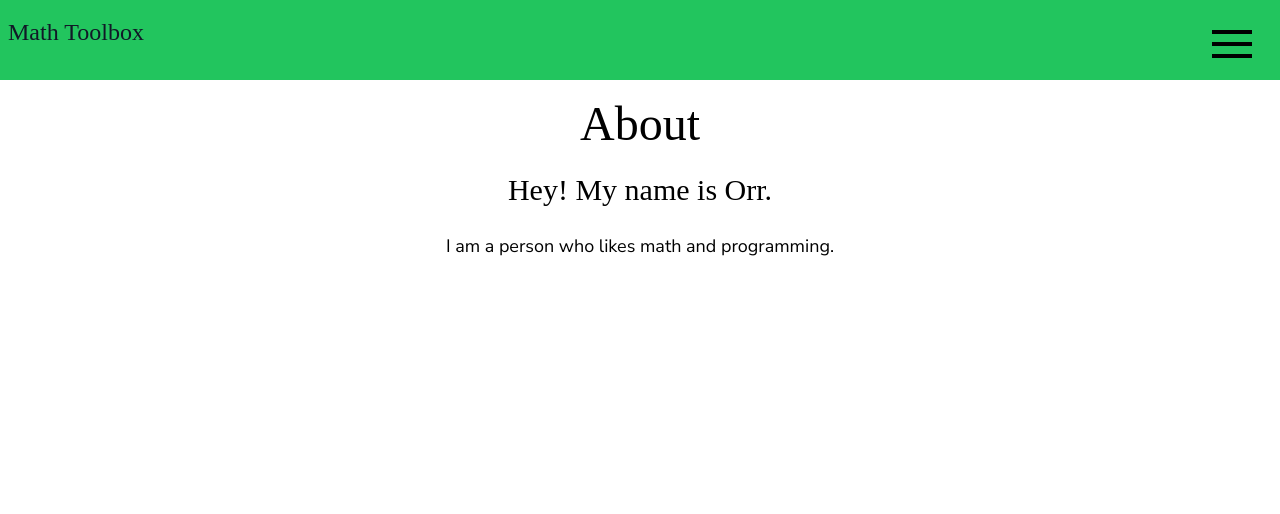
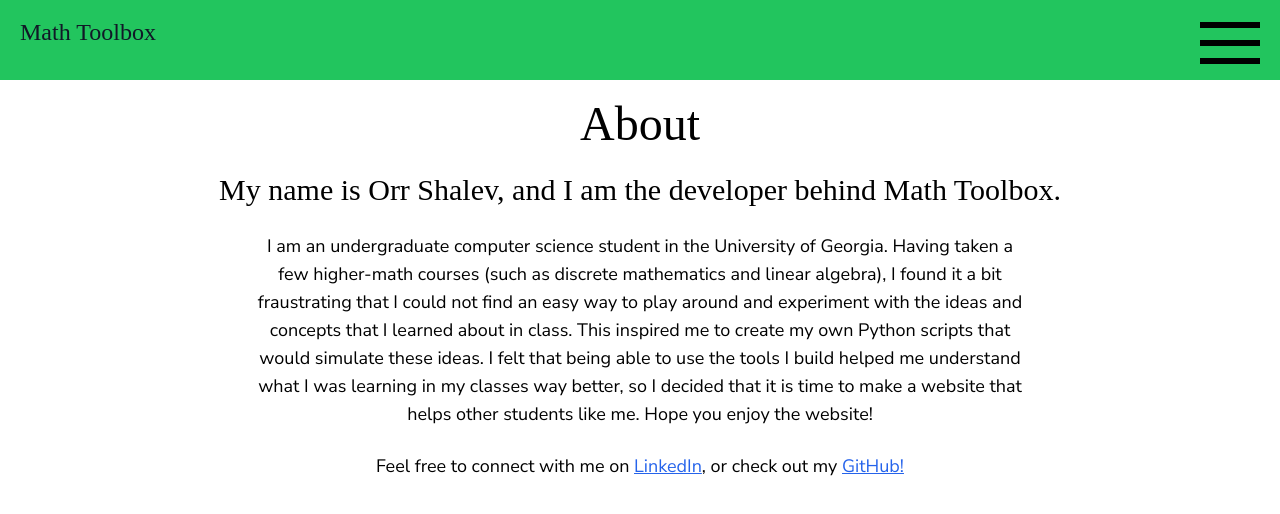
Before and after one commit to orrshalev/math-tools-next, a Next.js app: page /about in a window 1280 px wide. Shown: the top 514 px of the page. Built offline with nearby package versions, Linux system fonts and the light colour scheme; a web font is replaced by a local one.

Commit message:
Production ready

```diff
--- a/src/components/NavBar/NavBar.tsx
+++ b/src/components/NavBar/NavBar.tsx
@@ -31,24 +31,19 @@ const NavBar = () => {
   const [showSidebar, setShowSidebar] = useState(false);
   return (
     <>
-      <nav className="h-20 w-full bg-green-500 px-2 py-4 fixed z-30">
-        <div className="container flex flex-wrap justify-between mx-auto">
+      <nav className="h-20 w-full bg-green-500 py-4 fixed z-30">
+        <div className="flex flex-wrap justify-between px-5">
           <Link href="/">
             <h1 className="flex font-large text-2xl text-gray-900">
               Math Toolbox
             </h1>
           </Link>
           {showSidebar ? (
-            <button
-              className="flex text-4xl text-black cursor-pointer z-60 pr-5"
-              onClick={() => setShowSidebar(!showSidebar)}
-            >
-              x
-            </button>
+            <></>
           ) : (
             <svg
               onClick={() => setShowSidebar(!showSidebar)}
-                className="z-60 inline-flex items-center cursor-pointer pu-5 pr-5"
+              className="z-50 items-center cursor-pointer"
               fill="ffffff"
               viewBox="0 0 100 80"
               width="60"
@@ -63,11 +58,19 @@ const NavBar = () => {
       </nav>
       {/* Sidebar contents */}
       <div
-        className={`top-0 right-0 w-full md:w-[30vw] bg-green-600  p-10 pl-5 text-white fixed h-full z-40 ease-in-out duration-300 ${
+        className={`top-0 right-0 w-full md:w-[30vw] bg-green-600   px-5 text-white fixed h-full z-40 ease-in-out duration-300 ${
           showSidebar ? "translate-x-0 " : "translate-x-full"
         }`}
       >
         <nav>
+          <div className="flex justify-end">
+            <button
+              className="text-6xl text-black cursor-pointer z-50 "
+              onClick={() => setShowSidebar(!showSidebar)}
+            >
+              x
+            </button>
+          </div>
           <ul className="mt-4">
             <Link href="/">
               {/* None dropdown */}
--- a/src/pages/about.tsx
+++ b/src/pages/about.tsx
@@ -1,20 +1,42 @@
 import React from "react";
+import Head from "next/head";
 import NavBar from "../components/NavBar/NavBar";
 
 const About = () => {
   return (
     <>
+      <Head>
+        <title>About</title>
+        <link rel="icon" href="/favicon.ico" />
+      </Head>
+
       <NavBar />
+      <main>
         <div className="py-11" />
-      <div className="flex flex-col items-center justify-center w-full h-full px-3">
+        <div className="flex flex-col text-center items-center justify-center w-full h-full px-3">
           <h1 className="font-large text-5xl py-3">About</h1>
           <p className="font-large text-3xl py-3">
-            Hey! My name is Orr.
+            My name is Orr Shalev, and I am the developer behind Math Toolbox.
           </p>
-        <p className="font-small text-lg py-3">
-            I am a person who likes math and programming.
+          <p className="font-small text-lg py-3 md:px-60">
+            I am an undergraduate computer science student in the University of
+            Georgia. Having taken a few higher-math courses (such as discrete
+            mathematics and linear algebra), I found it a bit fraustrating that
+            I could not find an easy way to play around and experiment with the
+            ideas and concepts that I learned about in class. This inspired me
+            to create my own Python scripts that would simulate these ideas. I
+            felt that being able to use the tools I build helped me understand
+            what I was learning in my classes way better, so I decided that it
+            is time to make a website that helps other students like me. Hope
+            you enjoy the website!
+          </p>
+          <p className="font-small text-lg py-3 md:px-60">
+            Feel free to connect with me on{" "}
+            <a className="underline text-blue-600" href="https://www.linkedin.com/in/orr-shalev/"> LinkedIn</a>, or
+            check out my <a className="underline text-blue-600" href="https://github.com/orrshalev">GitHub!</a>
           </p>
         </div>
+      </main>
     </>
   );
 };
--- a/src/pages/index.tsx
+++ b/src/pages/index.tsx
@@ -27,6 +27,7 @@ const Home: NextPage = () => {
 
       <NavBar />
       <main className="container mx-auto flex flex-col items-center justify-center min-h-screen p-4">
+        <div className="py-7" />
         <h1 className="text-5xl pt-1 md:text-[5rem] leading-normal font-extrabold text-gray-700 font-large">
           Math Toolbox
         </h1>
--- a/src/pages/tools/boolean-algebra.tsx
+++ b/src/pages/tools/boolean-algebra.tsx
@@ -1,4 +1,5 @@
 import React from "react";
+import Head from "next/head";
 import { Dictionary, Stack } from "typescript-collections";
 import NavBar from "../../components/NavBar/NavBar";
 import ToolStart from "../../components/ToolStart/ToolStart";
@@ -564,7 +565,12 @@ class BooleanAlgebra extends React.Component<any, State> {
   render(): JSX.Element {
     return (
       <>
+      <Head>
+        <title>Boolean Algebra</title>
+        <link rel="icon" href="/favicon.ico" />
+      </Head>
         <NavBar />
+        <main>
         <ToolStart title={title} description={description} tabs={tabs} />
         <div style={{ height: "30px" }} />
         <div className="flex justify-start gap-3 pl-[10%] py-3">
@@ -591,6 +597,7 @@ class BooleanAlgebra extends React.Component<any, State> {
         {this.displayBoolTable()}
         </div>
         <div style={{ height: "40px" }} />
+        </main>
       </>
     );
   }
--- a/src/pages/tools/cartesian-product-calculator.tsx
+++ b/src/pages/tools/cartesian-product-calculator.tsx
@@ -1,5 +1,6 @@
 import React from "react";
-import NavBar from '../../components/NavBar/NavBar';
+import Head from "next/head";
+import NavBar from "../../components/NavBar/NavBar";
 import ToolStart from "../../components/ToolStart/ToolStart";
 
 /**
@@ -169,7 +170,7 @@ class CartesianProductCalculator extends React.Component<any, State> {
           <span className="font-large">&emsp;Set {i + 1}: </span>
           <span className="font-large text-3xl pl-1 pr-2">&#123; </span>
           <textarea
-            className= "bg-gray-50 border border-gray-400 rounded mt-2 px-2 py-1 w-[30vw] h-10 resize-none text-center"
+            className="bg-gray-50 border border-gray-400 rounded mt-2 px-2 py-1 w-[30vw] h-10 resize-none text-center"
             placeholder={"Set ".concat((i + 1).toString())}
             onChange={(e) => this.changeVals(e.target.value, i)}
           />
@@ -238,9 +239,14 @@ class CartesianProductCalculator extends React.Component<any, State> {
   render(): JSX.Element {
     return (
       <>
+        <Head>
+          <title>Cartesian Product Calculator</title>
+          <link rel="icon" href="/favicon.ico" />
+        </Head>
         <NavBar />
+        <main>
           <ToolStart title={title} description={description} tabs={tabs} />
-        <div style={{paddingTop: '10px'}} />
+          <div style={{ paddingTop: "10px" }} />
           <div className="flex justify-start gap-3 pl-[10%] py-3">
             <span className="font-small">Number of sets:</span>
             <button
@@ -258,7 +264,8 @@ class CartesianProductCalculator extends React.Component<any, State> {
             <textarea
               value={this.state.setNum}
               className="bg-gray-200 border border-gray-400 rounded px-2 py-1 w-10 h-10 resize-none text-center"
-            readOnly />
+              readOnly
+            />
             <button
               className="bg-blue-500 hover:bg-blue-700 text-white font-bold py-2 px-4 rounded"
               onClick={() =>
@@ -272,11 +279,12 @@ class CartesianProductCalculator extends React.Component<any, State> {
               +
             </button>
           </div>
-        <div style={{paddingTop: '10px'}} />
+          <div style={{ paddingTop: "10px" }} />
           {this.getSets()}
           <div style={{ height: "20px" }} />
           {this.calculateProduct()}
           <div style={{ height: "50px" }} />
+        </main>
       </>
     );
   }
--- a/src/pages/tools/number-base-converter.tsx
+++ b/src/pages/tools/number-base-converter.tsx
@@ -1,5 +1,5 @@
 import React from "react";
-// import { Dictionary } from "typescript-collections";
+import Head from "next/head";
 import NavBar from "../../components/NavBar/NavBar";
 import ToolStart from "../../components/ToolStart/ToolStart";
 
@@ -371,7 +371,12 @@ class NumberBaseConverter extends React.Component<any, State> {
   render(): JSX.Element {
     return (
       <>
+        <Head>
+          <title>Number Base Converter</title>
+          <link rel="icon" href="/favicon.ico" />
+        </Head>
         <NavBar />
+        <main>
           <ToolStart title={title} description={description} tabs={tabs} />
           <div style={{ height: "30px" }} />
           <div className="flex justify-start gap-3 pl-[10%] py-3">
@@ -524,6 +529,7 @@ class NumberBaseConverter extends React.Component<any, State> {
             {this.displayOutput()}
           </div>
           <div style={{ height: "60px" }} />
+        </main>
       </>
     );
   }
--- a/src/pages/tools/power-set-calculator.tsx
+++ b/src/pages/tools/power-set-calculator.tsx
@@ -1,4 +1,5 @@
 import React from "react";
+import Head from "next/head";
 import NavBar from "../../components/NavBar/NavBar";
 import ToolStart from "../../components/ToolStart/ToolStart";
 
@@ -238,24 +239,35 @@ class PowerSetCalculator extends React.Component<any, State> {
   render(): JSX.Element {
     return (
       <>
+        <Head>
+          <title>Power Set Calculator</title>
+          <link rel="icon" href="/favicon.ico" />
+        </Head>
         <NavBar />
+        <main>
           <ToolStart title={title} description={description} tabs={tabs} />
           <div style={{ paddingTop: "10px" }} />
           <div className="flex justify-start gap-3 pl-[10%] py-3">
             <span className="font=small py-3">Set:</span>
-          <span className="font-large text-3xl my-[0.3rem] pl-1 pr-2">&#123; </span>
+            <span className="font-large text-3xl my-[0.3rem] pl-1 pr-2">
+              &#123;{" "}
+            </span>
             <textarea
               className="bg-gray-50 border border-gray-400 rounded mt-2 px-2 py-1 w-[30vw] h-10 resize-none text-center"
               placeholder={"Set"}
               onChange={(e) => this.handleInputChange(e.target.value)}
             ></textarea>
-          <span className="font-large text-3xl pl-2 my-[0.3rem]"> &#125;</span>
+            <span className="font-large text-3xl pl-2 my-[0.3rem]">
+              {" "}
+              &#125;
+            </span>
           </div>
           <div style={{ paddingTop: "10px" }} />
           <p style={{ paddingLeft: "10%", marginRight: "30px" }}>
             {this.displayPowerSet()}
           </p>
           <div style={{ height: "40px" }} />
+        </main>
       </>
     );
   }
```
Also changed, not shown: 1 other file (tests, documents, lock files or other folders). Lines whose indentation alone changed are shown as unchanged.
